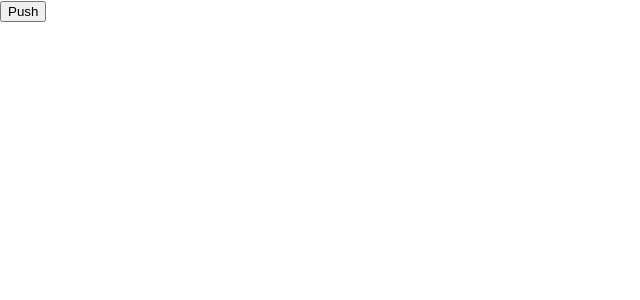
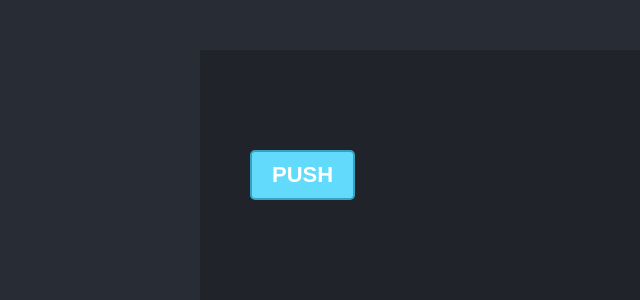
Before and after one commit to zonderweb/REACT_JS_lesson_06, a React (Create React App) app: page / in a window 1280 px wide. Shown: the top 300 px of the page, without its empty margins (0-640 px from the left). Built offline with nearby package versions, Linux system fonts and the light colour scheme.

Commit message:
add some css

```diff
--- a/public/index.html
+++ b/public/index.html
@@ -11,6 +11,9 @@
     />
     <link rel="apple-touch-icon" href="%PUBLIC_URL%/logo192.png" />
     <link rel="manifest" href="%PUBLIC_URL%/manifest.json" />
+    <link rel="preconnect" href="https://fonts.googleapis.com">
+    <link rel="preconnect" href="https://fonts.gstatic.com" crossorigin>
+    <link href="https://fonts.googleapis.com/css2?family=Rubik:wght@400;700&display=swap" rel="stylesheet">
     <title>React App: Sprint 06</title>
   </head>
   <body>
--- a/src/App.css
+++ b/src/App.css
@@ -1,38 +1,27 @@
-.App {
-  text-align: center;
+body {
+  margin: 0;
+  padding: 0;
+  font-size: 18px;
+  font-family: 'Rubik', sans-serif;
+  background: #282C34;
+  color: #FFF;
 }
 
-.App-logo {
-  height: 40vmin;
-  pointer-events: none;
+.container {
+  max-width: 780px;
+  margin: 50px auto 0 auto;
+  padding: 100px 50px;
+  background: #20232A;
 }
 
-@media (prefers-reduced-motion: no-preference) {
-  .App-logo {
-    animation: App-logo-spin infinite 20s linear;
-  }
+button {
+  background: #61DAFB;
+  color: #FFF;
+  font-weight: bold;
+  padding: 10px 20px;
+  border: 2px solid #37a1c2;
+  font-size: 22px;
+  cursor: pointer;
+  border-radius: 5px;
+  text-transform: uppercase;
 }
-
-.App-header {
-  background-color: #282c34;
-  min-height: 100vh;
-  display: flex;
-  flex-direction: column;
-  align-items: center;
-  justify-content: center;
-  font-size: calc(10px + 2vmin);
-  color: white;
-}
-
-.App-link {
-  color: #61dafb;
-}
-
-@keyframes App-logo-spin {
-  from {
-    transform: rotate(0deg);
-  }
-  to {
-    transform: rotate(360deg);
-  }
-}
--- a/src/App.js
+++ b/src/App.js
@@ -3,9 +3,9 @@
 
 function App() {
   return (
-    <>
+    <div className="container">
       <Test1 />
-    </>
+    </div>
   );
 }
 
```
